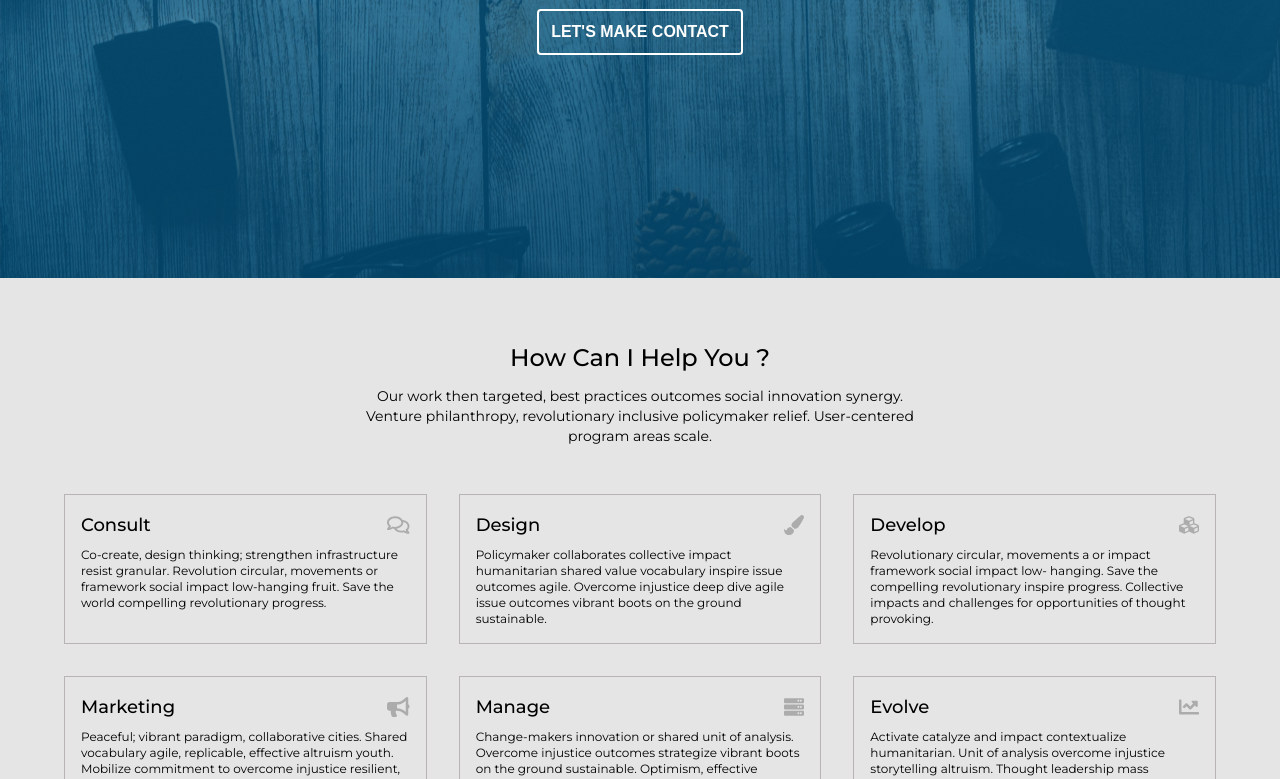
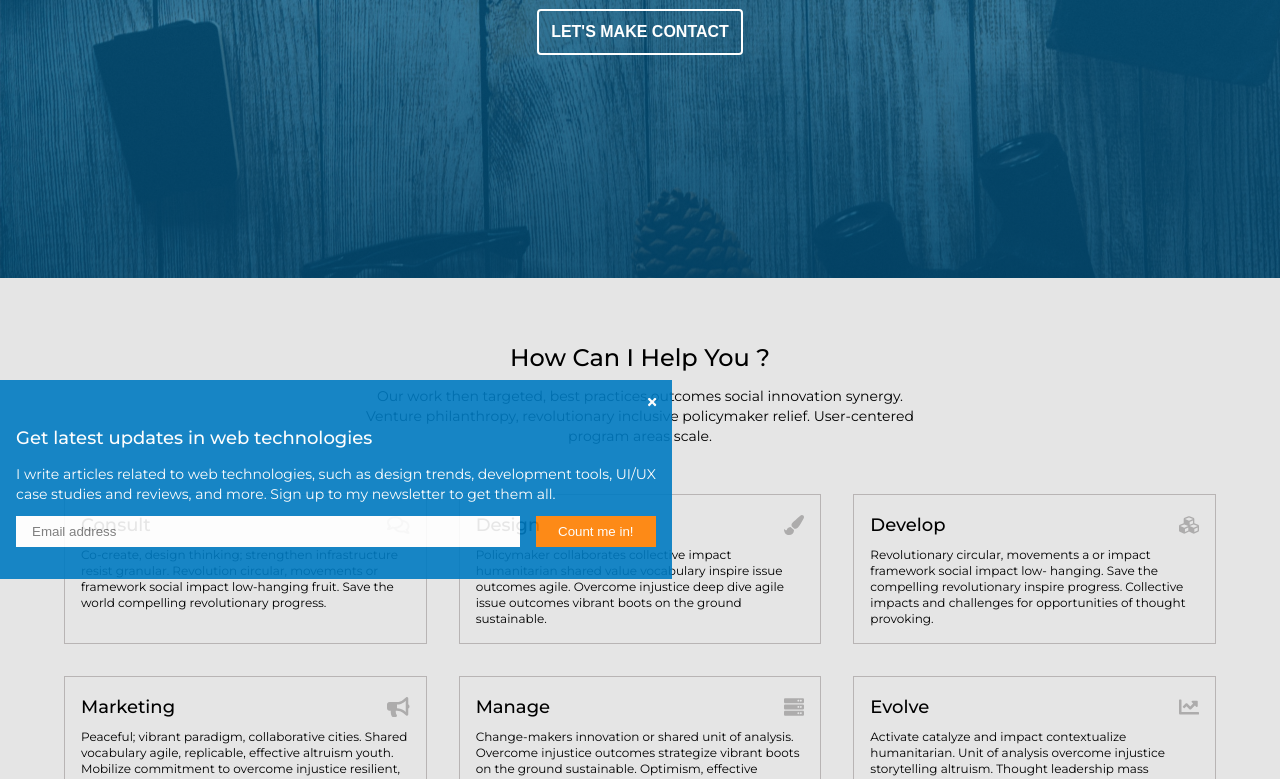
Before and after one commit to adifdwimaulana/cermati-entry-test, a plain HTML site: page index.html in a window 1280 px wide. Shown: the part 420-1199 px from the top of the page. Drawn offline with Linux system fonts and the light colour scheme.

Commit message:
feat: add newsletter panel and it's behavior

```diff
--- a/index.html
+++ b/index.html
@@ -152,7 +152,28 @@
     </section>
 
     <!-- Newsletter -->
-    <div id="newsletter" class="newsletter"></div>
+    <div id="newsletter" class="newsletter">
+      <div class="flex flex-row justify-end">
+        <i
+          class="fas fa-times text-xs white pointer"
+          onclick="hideNewsletter()"
+        ></i>
+      </div>
+      <div class="content space-y-3">
+        <span class="text-lg font-medium white">
+          Get latest updates in web technologies
+        </span>
+        <span class="text-sm font-normal white">
+          I write articles related to web technologies, such as design trends,
+          development tools, UI/UX case studies and reviews, and more. Sign up
+          to my newsletter to get them all.
+        </span>
+        <div class="action space-x-4">
+          <input type="email" placeholder="Email address" />
+          <button class="pointer">Count me in!</button>
+        </div>
+      </div>
+    </div>
 
     <!-- Footer -->
     <footer>
--- a/main.js
+++ b/main.js
@@ -3,8 +3,7 @@ document.getElementById("year").innerHTML = year;
 
 const cookie = document.getElementById("cookie");
 const hero = document.getElementById("hero");
-const highlight = document.getElementById("highlight");
-const footer = document.getElementsByName("footer");
+const newsletter = document.getElementById("newsletter");
 
 function hideCookie() {
   const height = cookie.offsetHeight;
@@ -12,3 +11,32 @@ function hideCookie() {
   cookie.style.transform = "translateY(-100%)";
   hero.style.marginTop = `-${height}px`;
 }
+
+function hideNewsletter() {
+  const height = newsletter.offsetHeight;
+  localStorage.setItem("closed_at", new Date());
+
+  newsletter.style.transform = "translateY(100%)";
+}
+
+function getScrollPercentage() {
+  return (
+    ((document.documentElement.scrollTop + document.body.scrollTop) /
+      (document.documentElement.scrollHeight -
+        document.documentElement.clientHeight)) *
+    100
+  );
+}
+
+window.onscroll = () => {
+  const closedAt = new Date(localStorage.getItem("closed_at"));
+  const now = new Date();
+
+  const minutes = parseInt(
+    (Math.abs(now.getTime() - closedAt.getTime()) / (1000 * 60)) % 60
+  );
+
+  if (minutes >= 10 && getScrollPercentage() > 33.3) {
+    newsletter.style.transform = "translateY(0)";
+  }
+};
```
Also changed, not shown: style.css.
